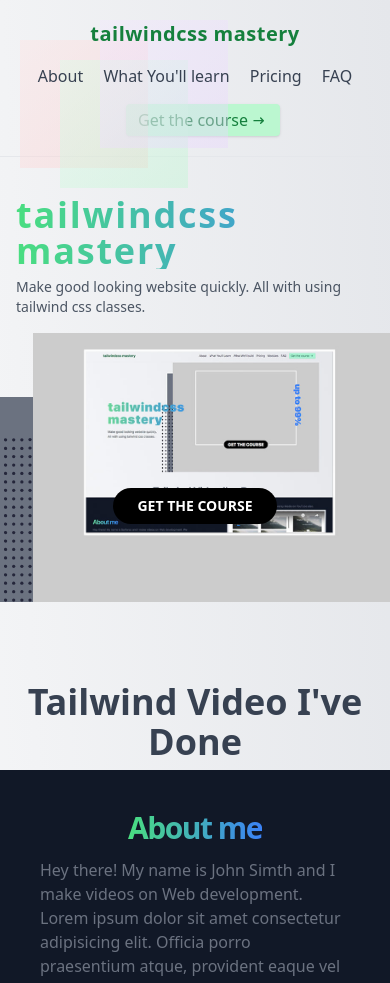
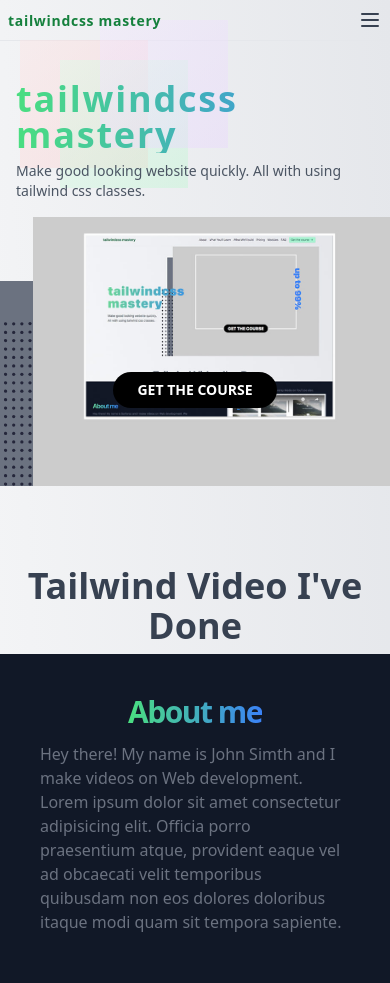
Before and after one commit to desicoder2021/tailwindcss-mastery, a website built with Vite: page index.html in a window 390 px wide. Shown: the top 983 px of the page. Built offline with nearby package versions, Linux system fonts and the light colour scheme; what tailwindcss-debug-screens would draw is missing.

Commit message:
created menu using alpineJS

```diff
--- a/index.html
+++ b/index.html
@@ -4,6 +4,10 @@
     <meta charset="UTF-8" />
     <link rel="icon" type="image/svg+xml" href="favicon.svg" />
     <link rel="stylesheet" href="./style.css" />
+    <script
+      defer
+      src="https://unpkg.com/alpinejs@3.9.1/dist/cdn.min.js"
+    ></script>
     <meta name="viewport" content="width=device-width, initial-scale=1.0" />
     <title>Tailwind CSS Mastery</title>
   </head>
@@ -25,24 +29,50 @@
       <!-- Header and Navigation starts -->
       <section class="text-gray-700 border-b border-gray-200">
         <div
-          class="container mx-auto flex flex-col md:flex-row items-center p-5"
+          class="container mx-auto md:flex md:flex-row md:items-center md:justify-between p-2 lg:p-5"
+          x-data="{ isShowing: false }"
         >
           <!-- Left header section -->
-          <a href="#" class="mb-4 md:mb-0 z-30"
-            ><span class="font-bold text-xl text-green-700 tracking-wide"
+          <div class="flex items-center justify-between">
+            <a href="#" class="z-10"
+              ><span
+                class="font-bold text-sm lg:text-xl text-green-700 tracking-wider"
                 >tailwindcss mastery</span
               ></a
+            ><button @click="isShowing = !isShowing" class="md:hidden">
+              <svg
+                xmlns="http://www.w3.org/2000/svg"
+                class="h-6 w-6"
+                fill="none"
+                viewBox="0 0 24 24"
+                stroke="currentColor"
+                stroke-width="2"
               >
+                <path
+                  stroke-linecap="round"
+                  stroke-linejoin="round"
+                  d="M4 6h16M4 12h16M4 18h16"
+                />
+              </svg>
+            </button>
+          </div>
 
           <!-- Right header section -->
-          <nav class="md:ml-auto space-x-4 z-10">
+          <div
+            class="pt-4 md:pt-0 md:!flex md:items-center md:ml-auto z-10 relative"
+            x-show="isShowing"
+            @click.away="isShowing = false"
+          >
+            <nav
+              class="text-sm flex flex-col md:flex-row space-y-3 items-start md:space-x-2 md:space-y-0 lg:text-base lg:justify-center lg:items-center lg:space-x-4 lg:space-y-0"
+            >
               <a href="#" class="hover:text-gray-900">About</a>
               <a href="#" class="hover:text-gray-900">What You'll learn</a>
               <a href="#" class="hover:text-gray-900">Pricing</a>
               <a href="#" class="hover:text-gray-900">FAQ</a>
             </nav>
             <button
-            class="inline-flex items-center bg-green-200 hover:bg-green-100 text-green-700 hover:text-green-600 shadow hover:shadow-md px-3 py-1 ml-4 mt-4 md:mt-0 rounded transition duration-500"
+              class="inline-flex items-center text-sm lg:text-base bg-green-200 hover:bg-green-100 text-green-700 hover:text-green-600 shadow hover:shadow-md px-3 py-1 ml-0 md:ml-4 mt-4 md:mt-0 rounded transition duration-500"
             >
               Get the course
               <svg
@@ -58,6 +88,7 @@
                 />
               </svg>
             </button>
+          </div>
         </div>
       </section>
 
```
Lines whose indentation alone changed are shown as unchanged.
